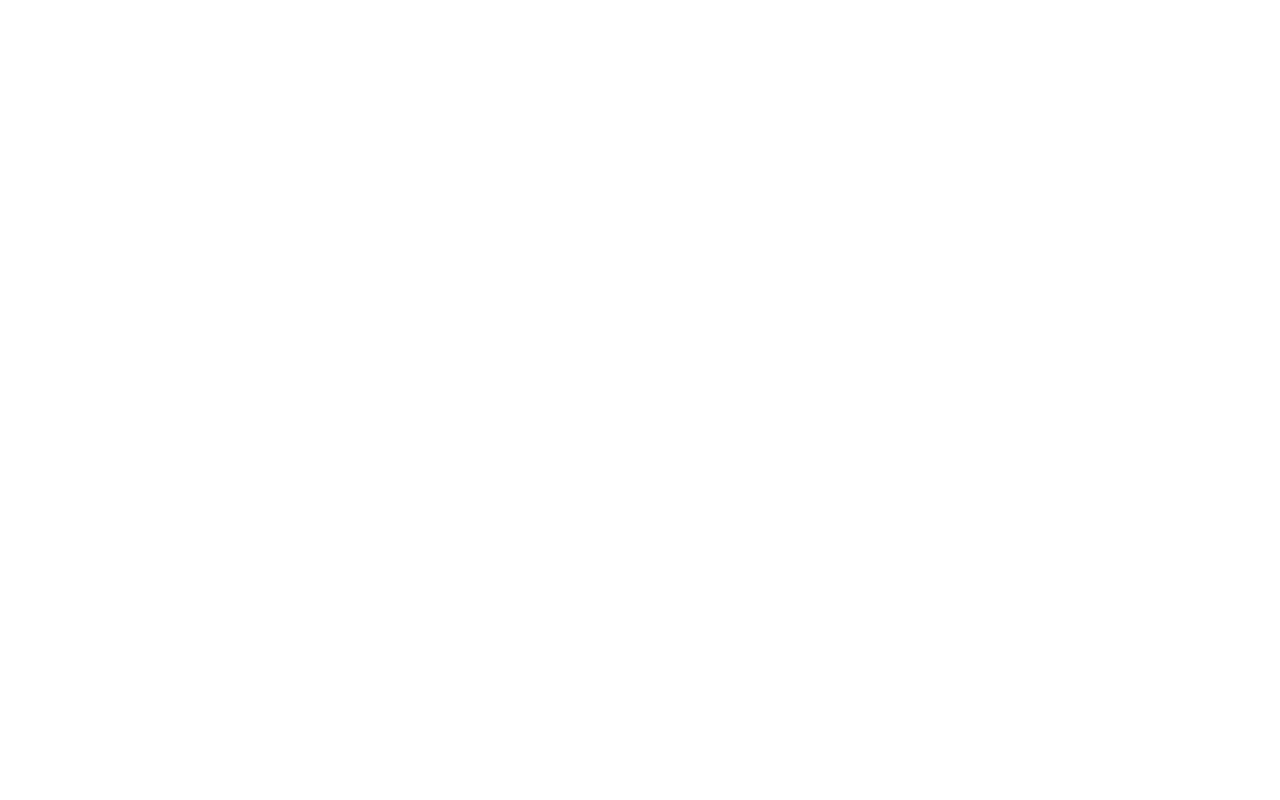
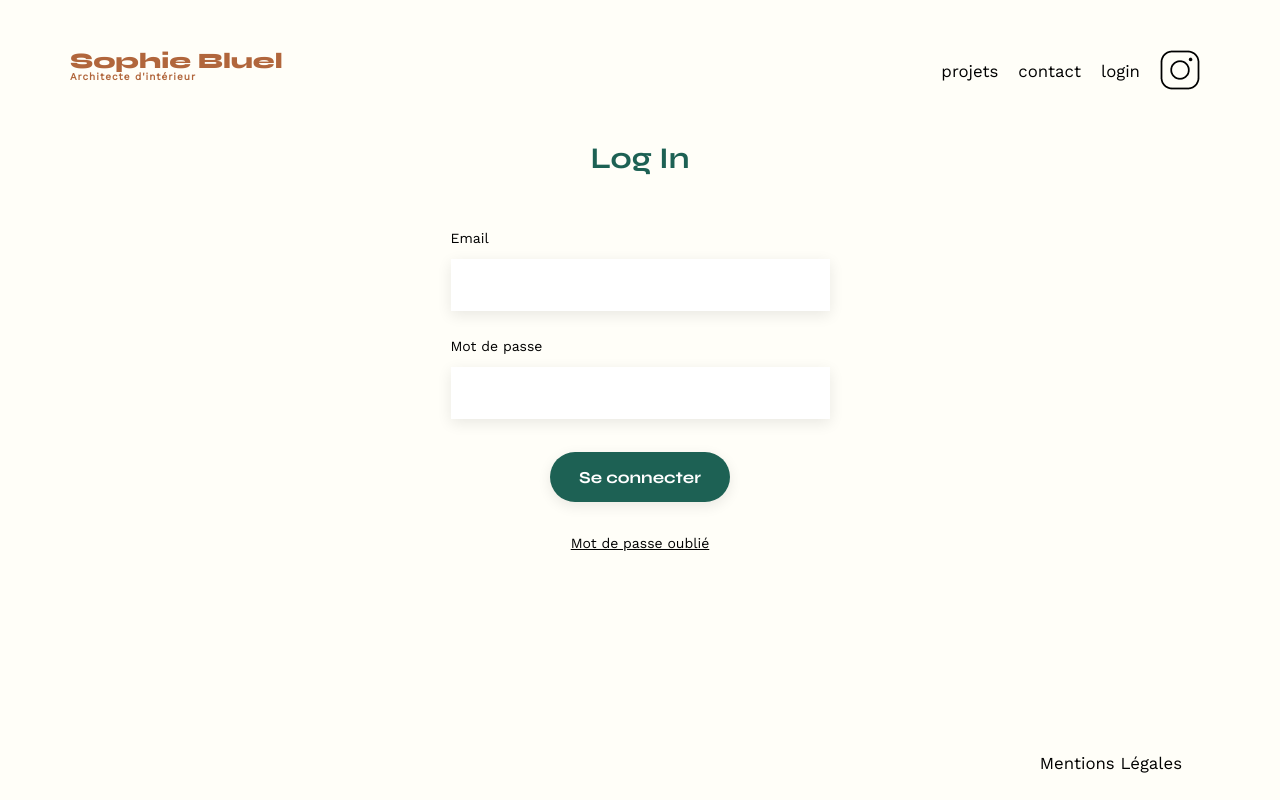
Before and after one commit to yoannscherrer/Projet-3, a plain HTML site: page FrontEnd/login.html in a window 1280 px wide. Drawn offline with nearby package versions, Linux system fonts and the light colour scheme.

Commit message:
HTML et CSS page de login

```diff
--- a/FrontEnd/assets/style.css
+++ b/FrontEnd/assets/style.css
@@ -205,7 +205,7 @@ li:hover {
 }
 #contact {
 	width: 50%;
-margin: auto;
+	margin: auto;
 }
 #contact > * {
 	text-align: center;
@@ -251,3 +251,47 @@ footer nav ul {
 	justify-content: flex-end;
 	margin: 2em
 }
+
+/** Login page **/
+
+#login {
+	margin-top: 150px;
+	width: 379px;
+	margin: auto;
+}
+#login > * {
+	text-align: center;
+
+}
+#login h2{
+	margin-bottom: 20px;
+}
+#login form {
+	text-align: left;
+	margin-top:30px;
+	display: flex;
+	flex-direction: column;
+}
+
+#login input {
+	height: 50px;
+	font-size: 1.2em;
+	border: none;
+	box-shadow: 0px 4px 14px rgba(0, 0, 0, 0.09);
+}
+#login label {
+	margin: 2em 0 1em 0;
+}
+
+#section-login {
+	width: 379px;
+}
+
+#footer-login {
+	position: fixed;
+    justify-content: flex-end;
+    display: flex;
+    width: 95%;
+	max-width: 1150px;
+    bottom: 0;
+}
--- a/FrontEnd/login.html
+++ b/FrontEnd/login.html
@@ -0,0 +1,50 @@
+<!DOCTYPE html>
+<html lang="fr">
+<head>
+	<meta charset="UTF-8">
+	<title>Sophie Bluel - Architecte d'intérieur</title>
+	<meta name="viewport" content="width=device-width, initial-scale=1.0">
+	<link rel="preconnect" href="https://fonts.googleapis.com">
+	<link rel="preconnect" href="https://fonts.gstatic.com" crossorigin>
+	<link href="https://fonts.googleapis.com/css2?family=Syne:wght@700;800&family=Work+Sans&display=swap" rel="stylesheet">
+	<meta name="description" content="">
+	<link rel="stylesheet" href="./assets/style.css">
+	<script src="javascript/login.js" defer></script>
+</head>
+
+<body>
+<header>
+    <h1>Sophie Bluel <span>Architecte d'intérieur</span></h1>
+    <nav>
+        <ul>
+            <li>projets</li>
+            <li>contact</li>
+            <li>login</li>
+            <li><img src="./assets/icons/instagram.png" alt="Instagram"></li>
+        </ul>
+    </nav>
+</header>
+<main>
+    <section id="login">
+        <h2>Log In</h2>
+        <form action="#" method="post">
+            <label for="email">Email</label>
+            <input type="email" name="email" id="email">
+            <label for="password">Mot de passe</label>
+            <input type="text" name="password" id="password">
+            <input type="submit" value="Se connecter">
+        </form>
+        <p><u>Mot de passe oublié</u></p>
+    </section>
+</main>
+<footer id="footer-login">
+	<nav>
+		<ul>
+			<li>Mentions Légales</li>
+		</ul>
+	</nav>
+</footer>
+
+</body>
+
+</html>
```
